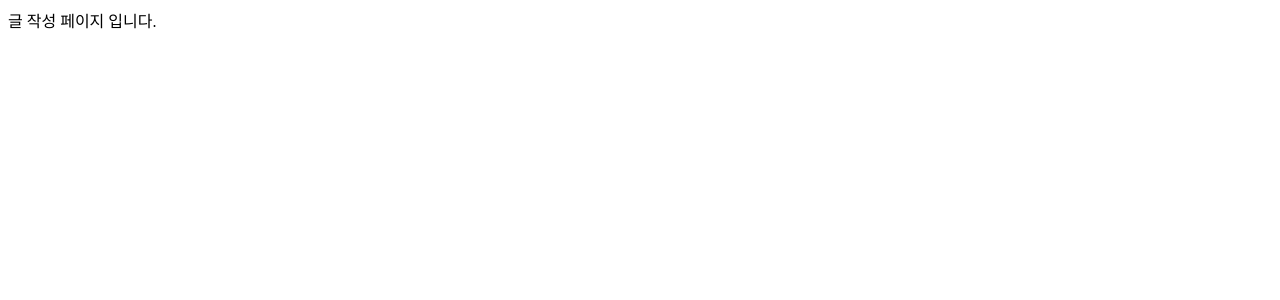
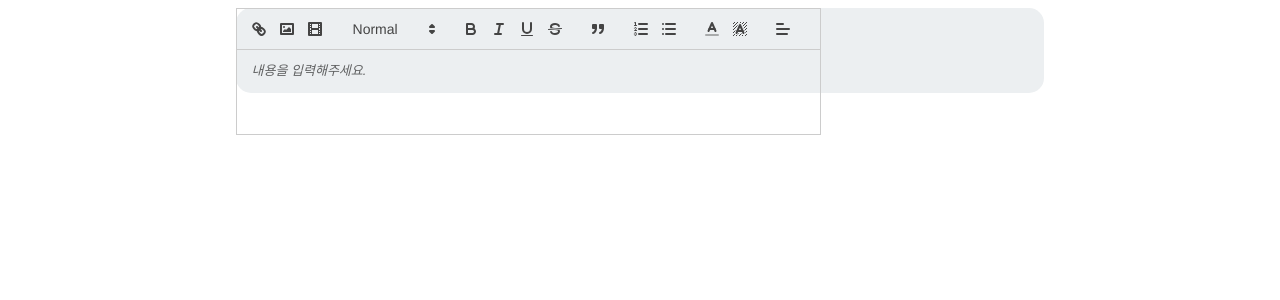
Before and after one commit to codestates-seb/seb45_main_018, a React (Vite) app in the folder ecoders-front/: page /community/write in a window 1280 px wide. Shown: the top 300 px of the page. Built offline with nearby package versions, Linux system fonts and the light colour scheme.

Commit message:
reactQuill 연결

```diff
--- a/ecoders-front/package.json
+++ b/ecoders-front/package.json
@@ -16,6 +16,7 @@
     "react": "^18.2.0",
     "react-dom": "^18.2.0",
     "react-icons": "^4.10.1",
+    "react-quill": "^2.0.0",
     "react-redux": "^8.1.2",
     "react-router-dom": "^6.15.0",
     "styled-components": "^6.0.7"
--- /dev/null
+++ b/ecoders-front/src/components/features/PostWrite.tsx
@@ -0,0 +1,74 @@
+import { styled } from 'styled-components';
+import { useRef, useState, useMemo } from 'react';
+
+import ReactQuill from 'react-quill';
+import 'react-quill/dist/quill.snow.css';
+
+const EditorComponent = () => {
+  const QuillRef = useRef<ReactQuill>();
+  const [contents, setContents] = useState('');
+
+  // quill에서 사용할 모듈을 설정하는 코드 입니다.
+  // useMemo를 사용하지 않으면, 키를 입력할 때마다, imageHandler 때문에 focus가 계속 풀리게 됩니다.
+  const modules = useMemo(
+    () => ({
+      toolbar: {
+        container: [
+          ['link', 'image', 'video'],
+          [{ header: [1, 2, 3, false] }],
+          ['bold', 'italic', 'underline', 'strike'],
+          ['blockquote'],
+          [{ list: 'ordered' }, { list: 'bullet' }],
+          [{ color: [] }, { background: [] }],
+          [{ align: [] }],
+        ],
+        // handlers: {
+        //   image: imageHandler,
+        // },
+      },
+    }),
+    [],
+  );
+
+  return (
+    <>
+      <ReactQuill
+        ref={element => {
+          if (element !== null) {
+            QuillRef.current = element;
+          }
+        }}
+        value={contents}
+        onChange={setContents}
+        modules={modules}
+        theme="snow"
+        placeholder="내용을 입력해주세요."
+      />
+    </>
+  );
+};
+
+function PostWrite() {
+  return (
+    <PostWriteLayout>
+      <PostWriteBody>
+        <EditorComponent />
+      </PostWriteBody>
+    </PostWriteLayout>
+  );
+}
+
+export default PostWrite;
+
+const PostWriteLayout = styled.div`
+  width: 100%;
+`;
+
+const PostWriteBody = styled.div`
+  width: 64%;
+  height: auto;
+  background-color: #eceff1;
+  display: flex;
+  margin: 0 auto;
+  border-radius: 15px;
+`;
--- a/ecoders-front/src/pages/CommunityPostWritePage.tsx
+++ b/ecoders-front/src/pages/CommunityPostWritePage.tsx
@@ -1,5 +1,7 @@
+import PostWrite from '../components/features/PostWrite';
+
 function CommunityPostWritePage() {
-  return <div>글 작성 페이지 입니다.</div>;
+  return <PostWrite />;
 }
 
 export default CommunityPostWritePage;
```
Also changed, not shown: 1 other file (tests, documents, lock files or other folders).
